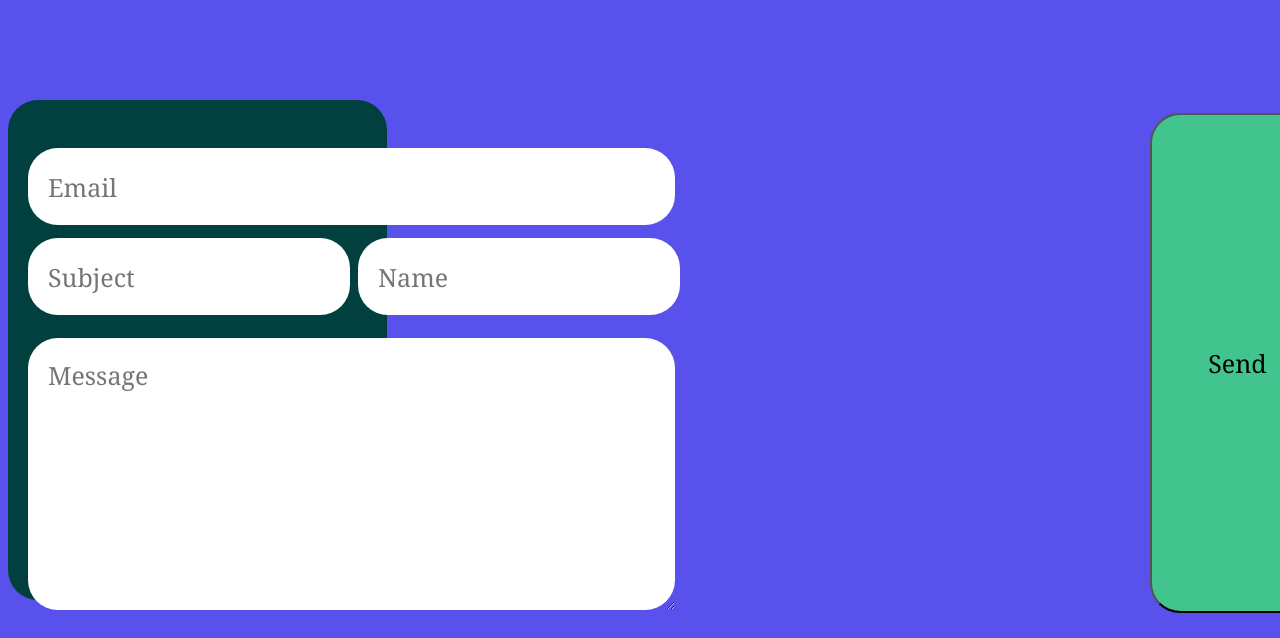
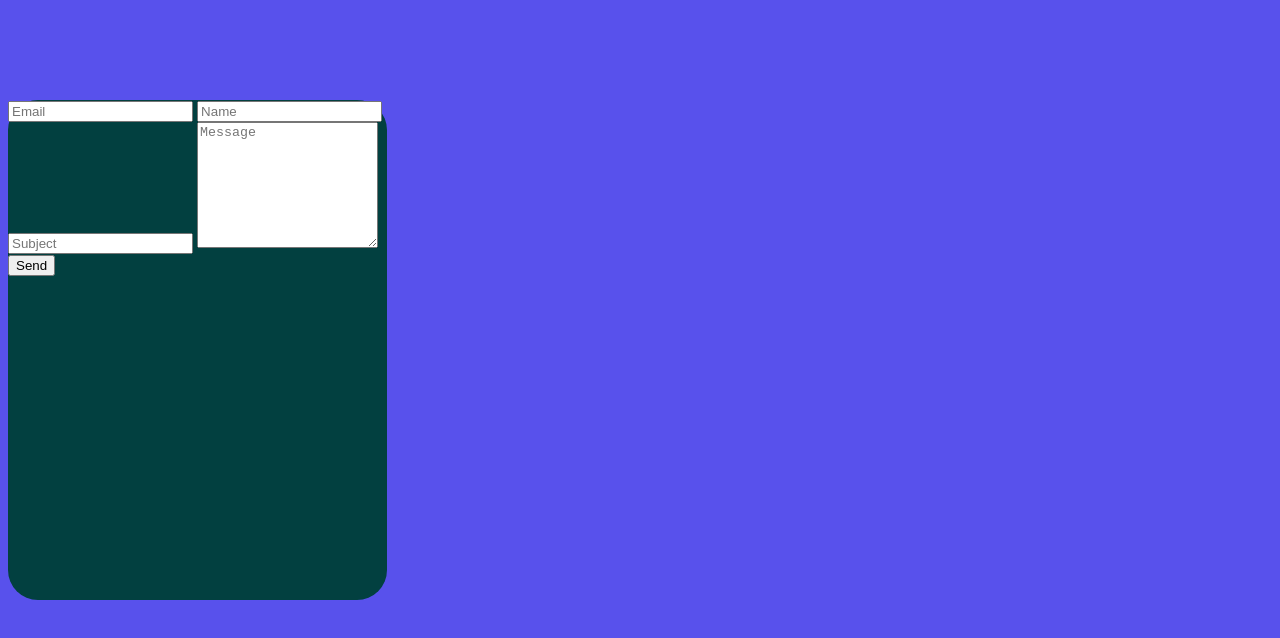
Before and after one commit to CoderEgloo/twiterbot, a website: page contact.html in a window 1280 px wide. Shown: the part 162-800 px from the top of the page. Drawn offline with Linux system fonts and the light colour scheme.

Commit message:
Update style.css

```diff
--- a/style.css
+++ b/style.css
@@ -66,81 +66,6 @@ body{
     color: aliceblue;
     margin-top: 150px;
     }
-    #contactbox #emailform {
-    border-radius: 30px;
-    height: 75px;
-    width: 625px;
-    position: fixed;
-    top: 300px;
-    border: none;
-    margin-left: 20px;
-    margin-top: 10px;
-    padding-left: 20px;
-    font-size: 25px;
-    font-family: Georgia;
-    }
-    #contactbox input:hover, textarea:hover {
-    background-color: cyan;
-
-
-    }
-    #contactbox #nameform {
-    border-radius: 30px;
-    height: 75px;
-    width: 300px;
-    position: fixed;
-    top: 300px;
-    border: none;
-    margin-left: 350px;
-    margin-top: 100px;
-    padding-left: 20px;
-    font-size: 25px;
-    font-family: Georgia;
-    }
-    #contactbox #subjectform {
-    border-radius: 30px;
-    height: 75px;
-    width: 300px;
-    position: fixed;
-    top: 300px;
-    border: none;
-    margin-left: 20px;
-    margin-top: 100px;
-    padding-left: 20px;
-    font-size: 25px;
-    font-family: Georgia;
-    }
-    #contactbox #messageform {
-    border-radius: 30px;
-    height: 250px;
-    width: 625px;
-    position: fixed;
-    top: 500px;
-    border: none;
-    margin-left: 20px;
-    padding-top: 20px;
-    padding-left: 20px;
-    font-size: 25px;
-    font-family: Georgia;
-    }
-
-    #contactbox #send{
-      border-radius: 30px;
-      background-color: rgb(65, 196, 142);
-      font-size: 25px;
-      font-family: Georgia;
-      position: fixed;
-      height: 500px;
-      width: 175px;
-      top: 275px;
-      left: 1150px;
-      box-shadow: #444;
-
-    }
-    #contactbox #send:hover{
-      background-color: rgb(29, 248, 164);
-      transition: .3s;
-    }
 
     #title #intro{
         position: fixed;
```
